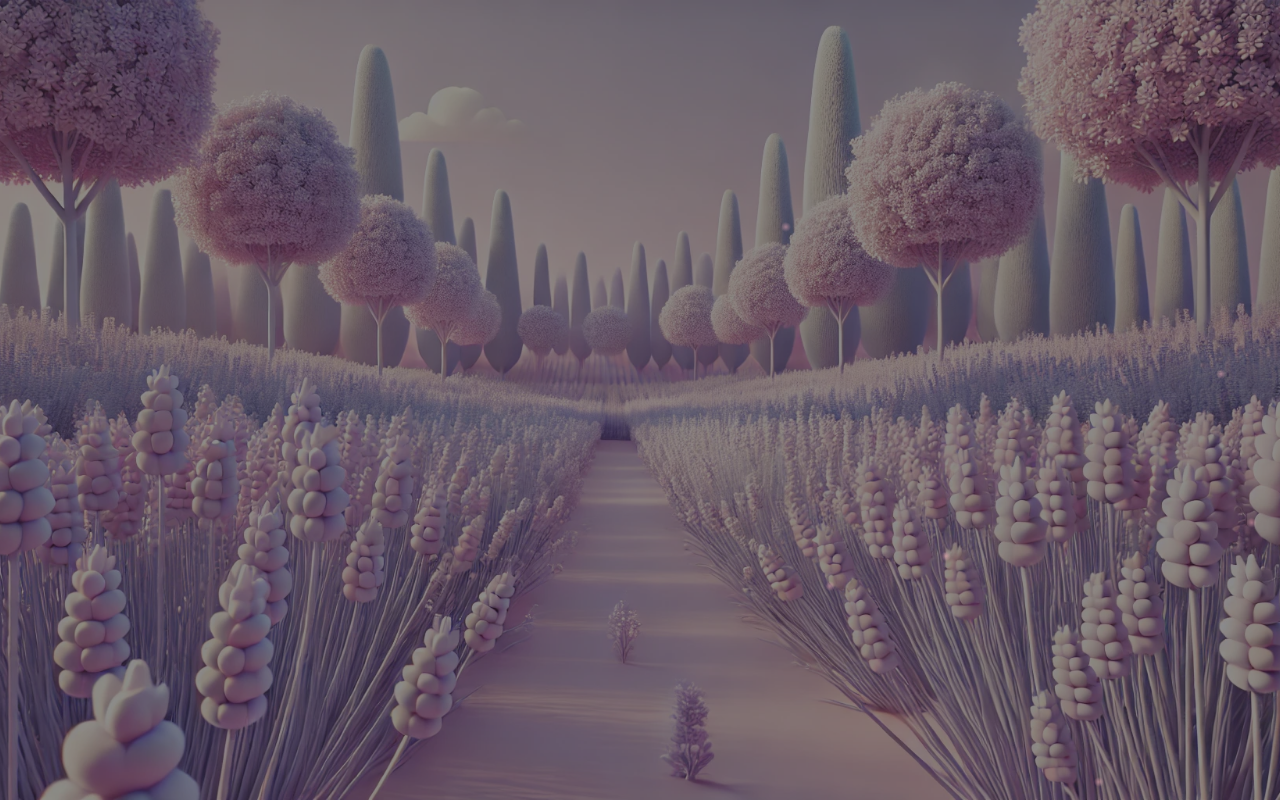
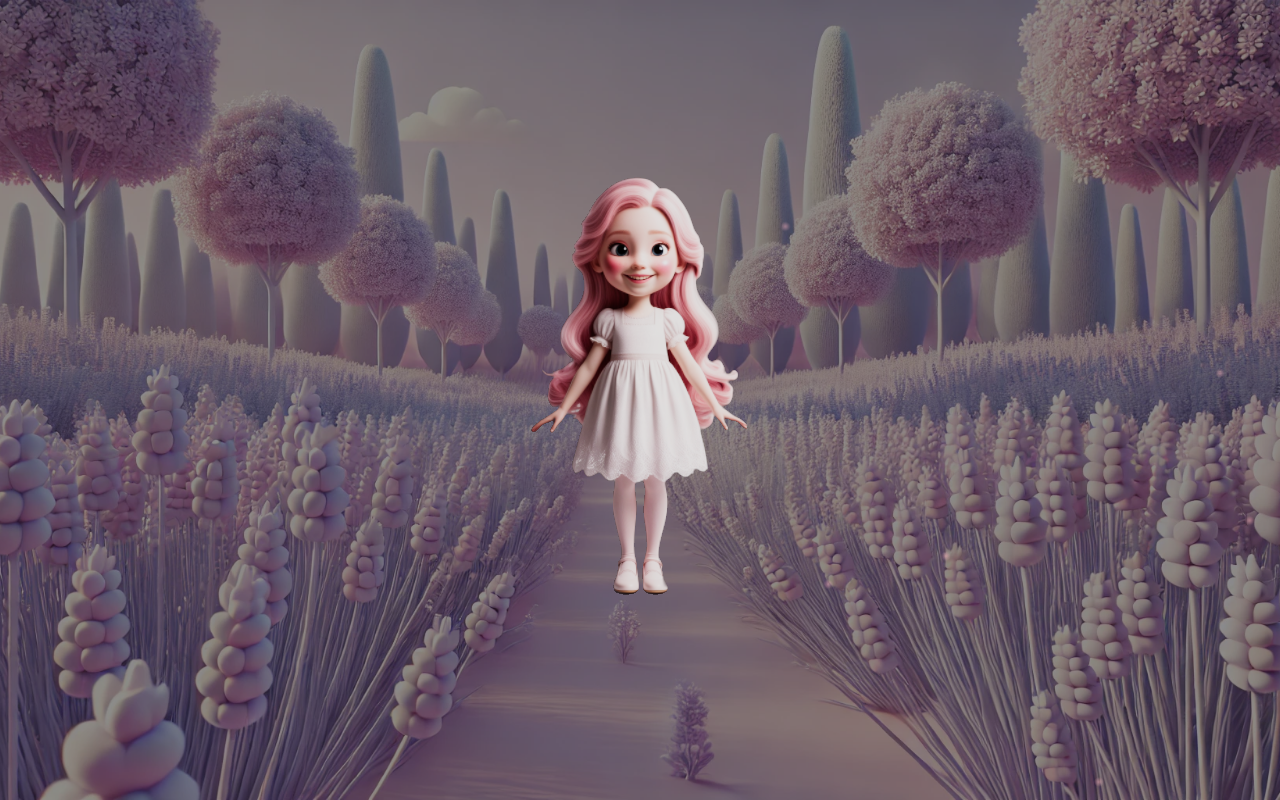
Before and after one commit to hannah-gkim/hannah-3d-portfolio, a Next.js app: page / in a window 1280 px wide. Built offline with nearby package versions, Linux system fonts and the light colour scheme.

Commit message:
image issue fixed

```diff
--- a/src/app/page.js
+++ b/src/app/page.js
@@ -1,7 +1,6 @@
 import Image from "next/image";
-// import bg from "../../public/background/home-background.png";
-// import RenderModel from "@/components/RenderModel";
-// import Hannah from "@/components/models/Hannah";
+import RenderModel from "@/components/RenderModel";
+import Hannah from "@/components/models/Hannah";
 // import Navigation from "@/components/navigation";
 
 export default function Home() {
@@ -17,9 +16,9 @@ export default function Home() {
       />
       <div className="w-full h-screen">
         {/* <Navigation /> */}
-        {/* <RenderModel>
+        <RenderModel>
           <Hannah page="home" position={[0, 1.5, 0]} />
-        </RenderModel> */}
+        </RenderModel>
       </div>
     </main>
   );
```
